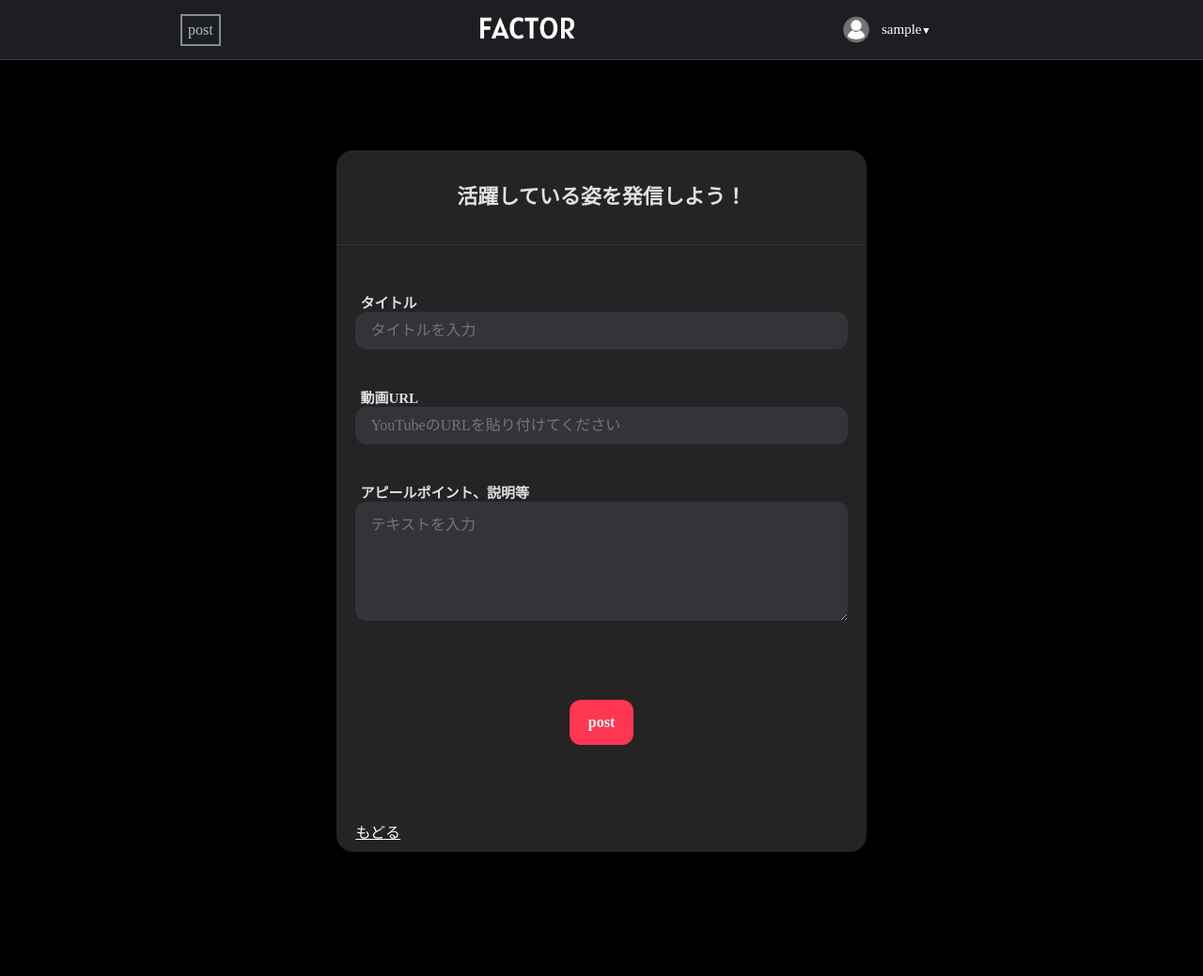
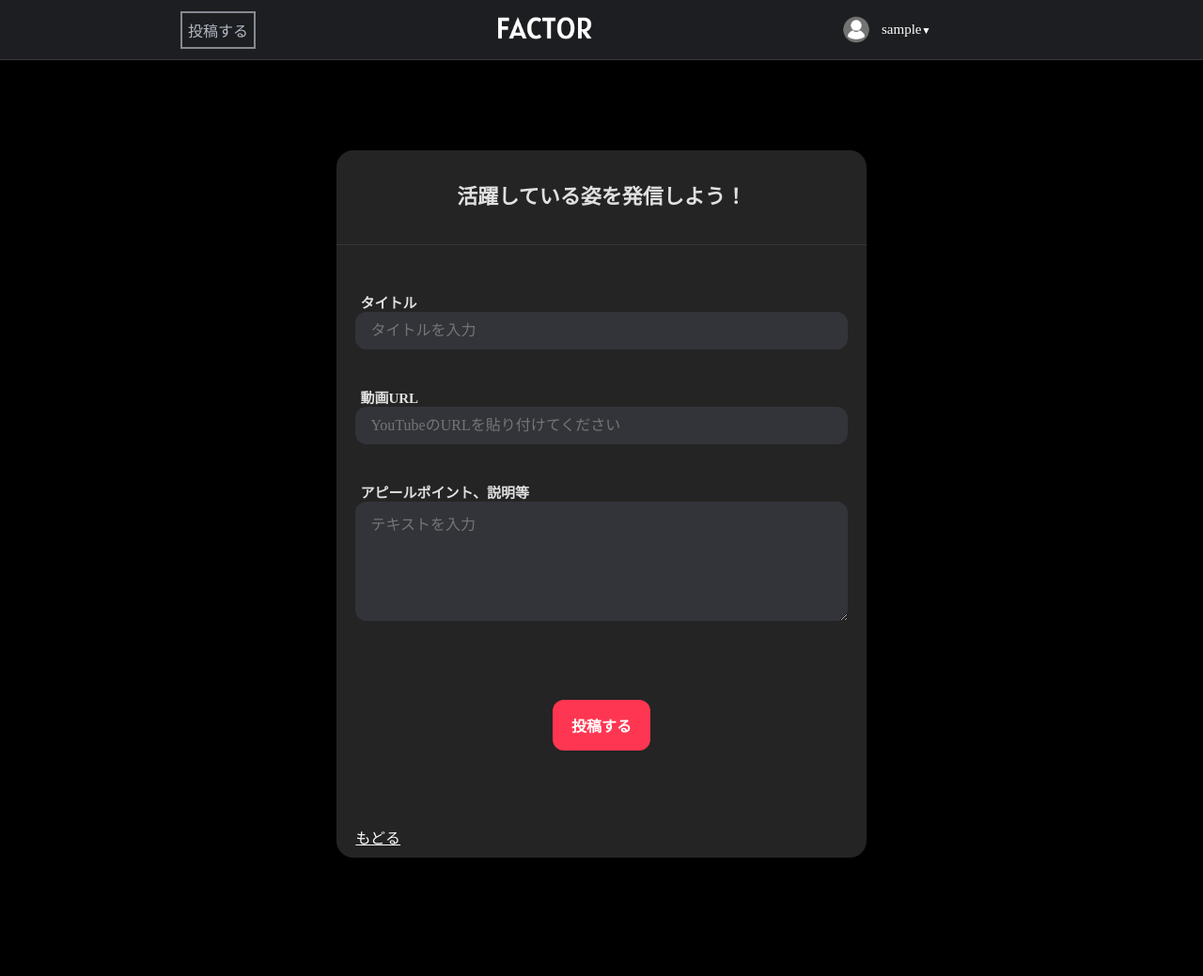
Before and after one commit to abeyuyajp/factor-yuyaabe, a Rails app: page /posts/new in a window 1280 px wide. Shown: the top 1039 px of the page at 94% size. Run offline with Rails 7, Linux system fonts and the light colour scheme; the visitor is signed in with stand-in values (Sample User, id 1); style sheets or scripts are compiled from the project's sources; some libraries are stand-ins or nearby versions.

Commit message:
投稿機能のビューを編集

```diff
--- a/app/views/posts/new.html.erb
+++ b/app/views/posts/new.html.erb
@@ -23,7 +23,7 @@
         </div>
         <%= f.text_area :text, class:"post-text", id:"post-explain", placeholder:"テキストを入力" %>
         <div class="new-post-action">
-          <%= f.submit "post", class:"new-post-btn" %>
+          <%= f.submit "投稿する", class:"new-post-btn" %>
         </div>
         <%= link_to "もどる", root_path, class:"new-back-btn" %>
       </div>
--- a/app/views/shared/_header.html.erb
+++ b/app/views/shared/_header.html.erb
@@ -1,6 +1,6 @@
 <header class="header">
   <div class="header-contents">
-    <%= link_to "post", new_post_path, class: "post-btn" %></li>
+    <%= link_to "投稿する", new_post_path, class: "post-btn" %></li>
     <%= link_to image_tag("header-logo.png", class:"factor-icon"), "/" %>
     <div class="menu">
         <% if user_signed_in? %>
```
